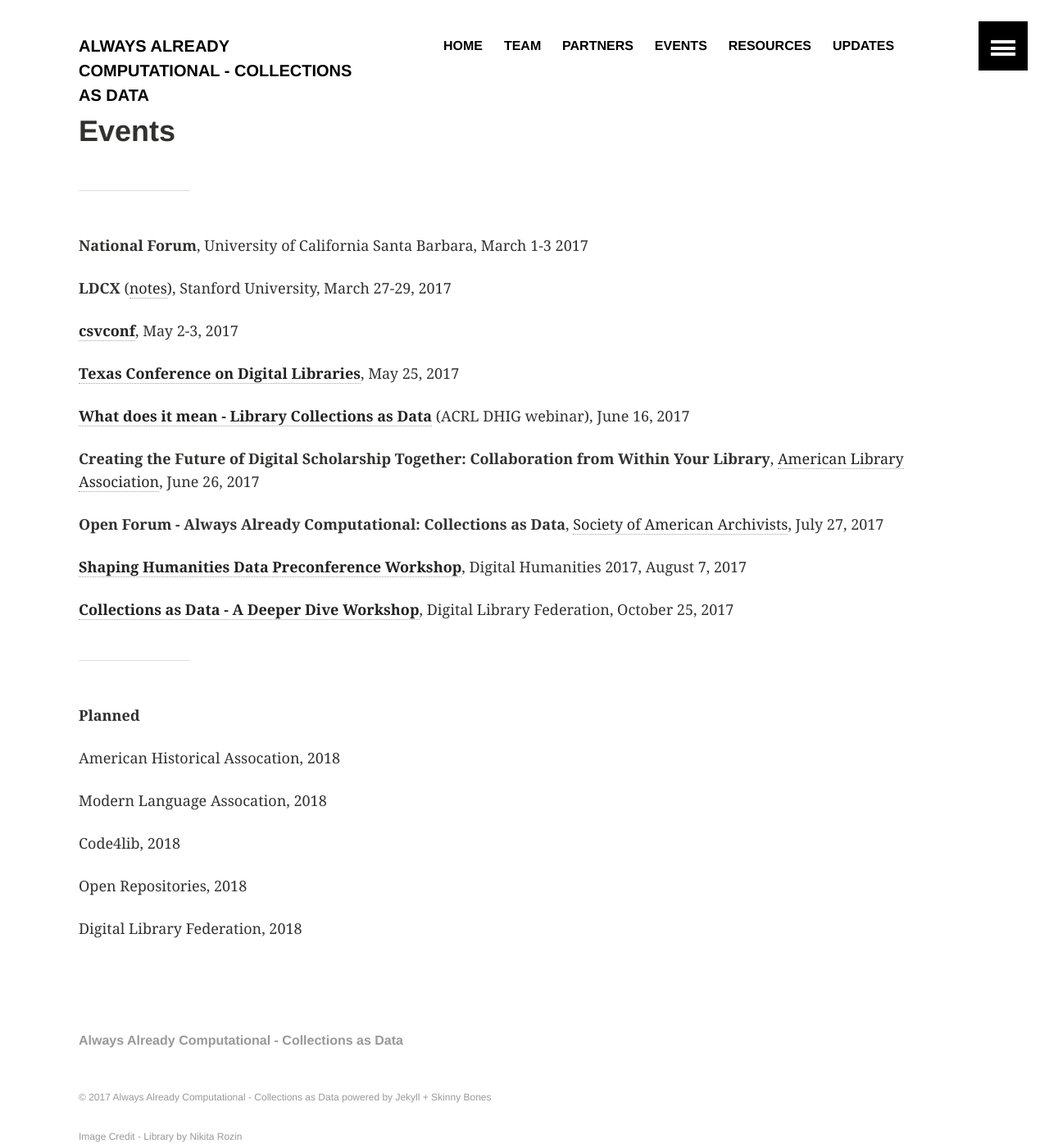
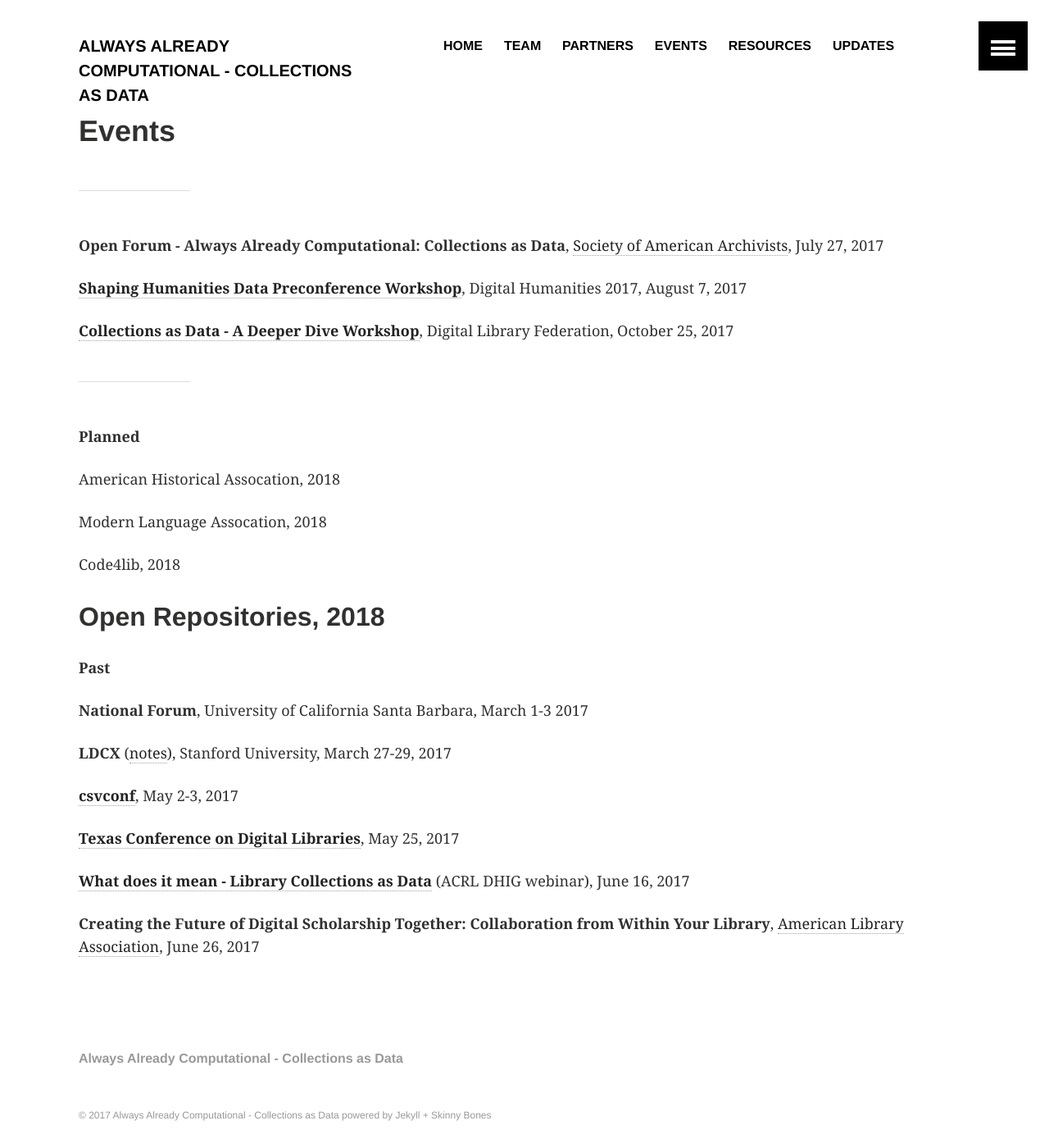
Before and after one commit to collectionsasdata/collectionsasdata.github.io, a Jekyll site: the page built from events.md, in a window 1280 px wide and 1400 px high. Shown: the whole window at 82% size. Built offline with Jekyll 4.4.1, drawn with Linux system fonts in a browser that asks for light colours; some of the changed lines change nothing that is shown.

Commit message:
Update events.md

```diff
--- a/events.md
+++ b/events.md
@@ -3,17 +3,6 @@
 title:  "Events"
 ---
 ---
-**National Forum**, University of California Santa Barbara, March 1-3 2017<br/>
-
-**LDCX** ([notes](https://docs.google.com/document/d/1wgX13tXF8-bhsBxIzpPYBKe7eSxOvuvnPL-rGJsTOsI/edit?usp=sharing)), Stanford University, March 27-29, 2017
-
-[**csvconf**](https://github.com/csvconf/data-tables.csv/blob/master/themes/cultural-heritage-data.md), May 2-3, 2017
-
-[**Texas Conference on Digital Libraries**](https://tcdl-ocs-tdl.tdl.org/tcdl/index.php/TCDL/TCDL2017), May 25, 2017
-
-[**What does it mean - Library Collections as Data**](https://groups.google.com/forum/?utm_medium=email&utm_source=footer#!msg/collectionsasdata/w_SSEAe0RJ4/I5wcG4afAAAJ) (ACRL DHIG webinar), June 16, 2017
-
-**Creating the Future of Digital Scholarship Together: Collaboration from Within Your Library**, [American Library Association](https://www.eventscribe.com/2017/ALA-Annual/fsPopup.asp?Mode=presInfo&PresentationID=257851), June 26, 2017
 
 **Open Forum - Always Already Computational: Collections as Data**, [Society of American Archivists](https://archives2017.sched.com/event/AGAg/open-forums-always-already-computational-collections-as-data), July 27, 2017
 
@@ -31,5 +20,17 @@
 Code4lib, 2018
 
 Open Repositories, 2018
+---
+**Past**
 
-Digital Library Federation, 2018
+**National Forum**, University of California Santa Barbara, March 1-3 2017<br/>
+
+**LDCX** ([notes](https://docs.google.com/document/d/1wgX13tXF8-bhsBxIzpPYBKe7eSxOvuvnPL-rGJsTOsI/edit?usp=sharing)), Stanford University, March 27-29, 2017
+
+[**csvconf**](https://github.com/csvconf/data-tables.csv/blob/master/themes/cultural-heritage-data.md), May 2-3, 2017
+
+[**Texas Conference on Digital Libraries**](https://tcdl-ocs-tdl.tdl.org/tcdl/index.php/TCDL/TCDL2017), May 25, 2017
+
+[**What does it mean - Library Collections as Data**](https://groups.google.com/forum/?utm_medium=email&utm_source=footer#!msg/collectionsasdata/w_SSEAe0RJ4/I5wcG4afAAAJ) (ACRL DHIG webinar), June 16, 2017
+
+**Creating the Future of Digital Scholarship Together: Collaboration from Within Your Library**, [American Library Association](https://www.eventscribe.com/2017/ALA-Annual/fsPopup.asp?Mode=presInfo&PresentationID=257851), June 26, 2017
```
